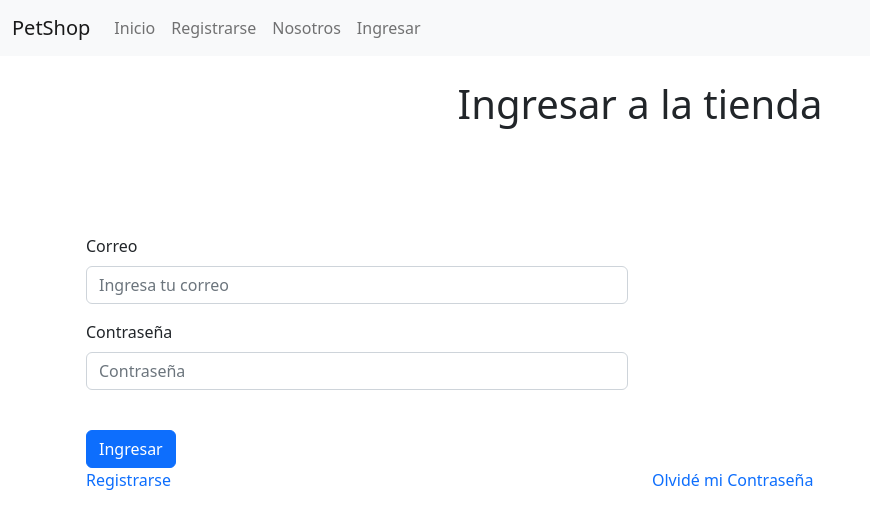
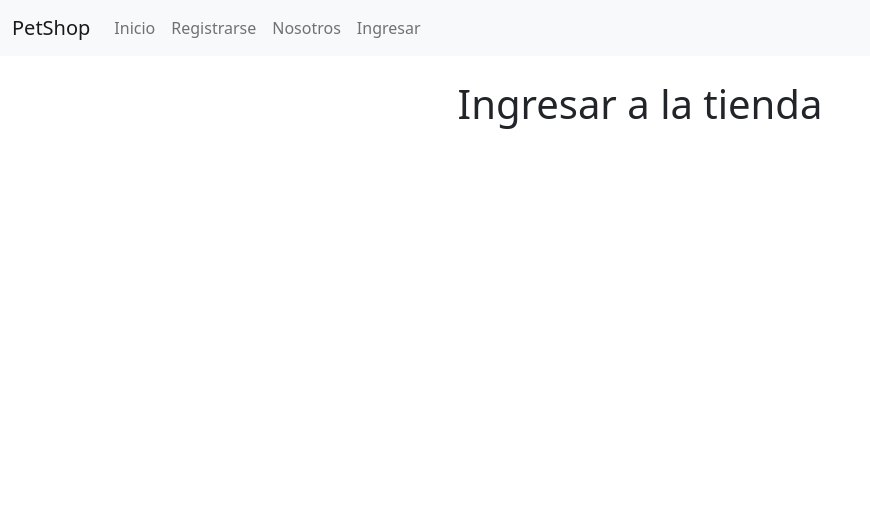
Before and after one commit to programat3/GrupoBkn2, a Django app: page /ingresar in a window 1280 px wide. Shown: the top 529 px of the page, without its empty margins (0-870 px from the left). Run offline with Django 4.2, Linux system fonts and the light colour scheme; some libraries are stand-ins or nearby versions.

Commit message:
cambios registro

```diff
--- a/TiendaPetShop/core/templates/core/bodega.html
+++ b/TiendaPetShop/core/templates/core/bodega.html
@@ -58,7 +58,7 @@
                 <th> {{ p.nombre_categoria }} </th>
                 <th> {{p.nombre_producto}} </th>
                 <th> {{p.estado}} </th>
-                <th><img src="/media/{{ p.imagen }}"></th>
+                <th><img src="/media/{{ p.imagen }}" style="height: 200px;"></th>
                 <th><a href="{% url 'eliminar_producto_en_bodega' p.bodega_id %}">ELIMINAR</a></th>
               </tr>
               {%endfor%}
--- a/TiendaPetShop/core/templates/core/index.html
+++ b/TiendaPetShop/core/templates/core/index.html
@@ -57,7 +57,7 @@
         {% endif %}
 
         <div style="margin-top: 30px;">
-            <a class="btn btn-primary" href="{% url 'admin_productos' 'ins' -1 %}">Mantener productos de la tienda</a>
+            <a class="btn btn-primary" href="{% url 'admin_productos' 'crear' -1 %}">Mantener productos de la tienda</a>
         </div>
         <div style="margin-top: 30px;">
             <a class="btn btn-primary" href="{% url 'admin_bodega'%}">Mantener bodega de la tienda</a>
--- a/TiendaPetShop/core/templates/core/ingresar.html
+++ b/TiendaPetShop/core/templates/core/ingresar.html
@@ -26,30 +26,8 @@
     <br>
     <br>
     <div class="container mt-5">
-        <form method="POST" id="form-ingresar" action="recibir_datos">
-            <div class="row">
-                <div class="col-md-6">
-                    <div class="mb-3">
-                        <label for="email" class="form-label">Correo</label>
-                        <input type="email" class="form-control" id="email" name="email" aria-describedby="emailHelp" required placeholder="Ingresa tu correo">
-                    </div>
-                    <div class="mb-3">
-                        <label for="contrasena" class="form-label">Contraseña</label>
-                        <input type="password" class="form-control" id="contrasena" name="contrasena" required placeholder="Contraseña">
-                    </div>
-                </div>
-            </div>
-            <br>
-            <button  type="submit" class="btn btn-primary">Ingresar</button>
-            <!--onclick="window.open(% url 'mis_compras' %)"-->
-            <div class="row">
-                <div class="col">
-                    <a href="{% url 'registro' %}">Registrarse</a>
-                </div>
-                <div class="col">
-                    <a href="olvido.html">Olvidé mi Contraseña</a>
-                </div>
-            </div>
+        <form method="POST" id="form-ingresar" action="">
+
         </form>
     </div>
 
--- a/TiendaPetShop/core/templates/core/productos.html
+++ b/TiendaPetShop/core/templates/core/productos.html
@@ -66,7 +66,7 @@
                     <td>{{ p.precio }}</td>
                     <td>{{ p.descuento_subscriptor }}</td>
                     <td>{{ p.descuento_oferta }}</td>
-                    <td><img src="/media/{{ p.imagen }}" class="mini_auto" alt=""></td>
+                    <td><img src="/media/{{ p.imagen }}" style="height: 200px;" alt=""></td>
                     <td><a href="{% url 'admin_productos' 'actualizar' p.id %}"
                         class="btn btn-primary btn-sm boton_chico">Editar</a></td>
                     <td><a href="{% url 'admin_productos' 'eliminar' p.id %}"
```
Also changed, not shown: TiendaPetShop/core/templates/core/registro.html (+7 -53 lines), TiendaPetShop/db.sqlite3, TiendaPetShop/media/productos/Captura_de_pantalla_2023-07-10_182044.png (added).
